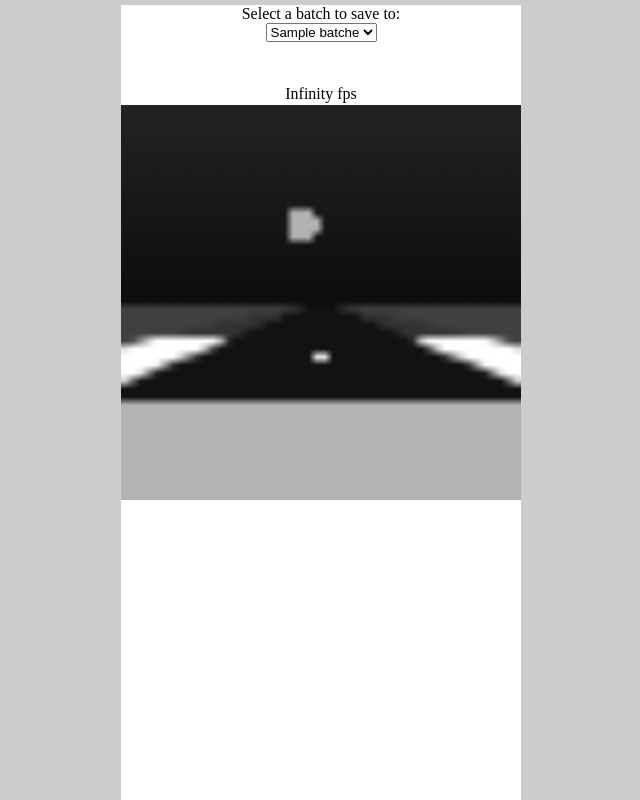
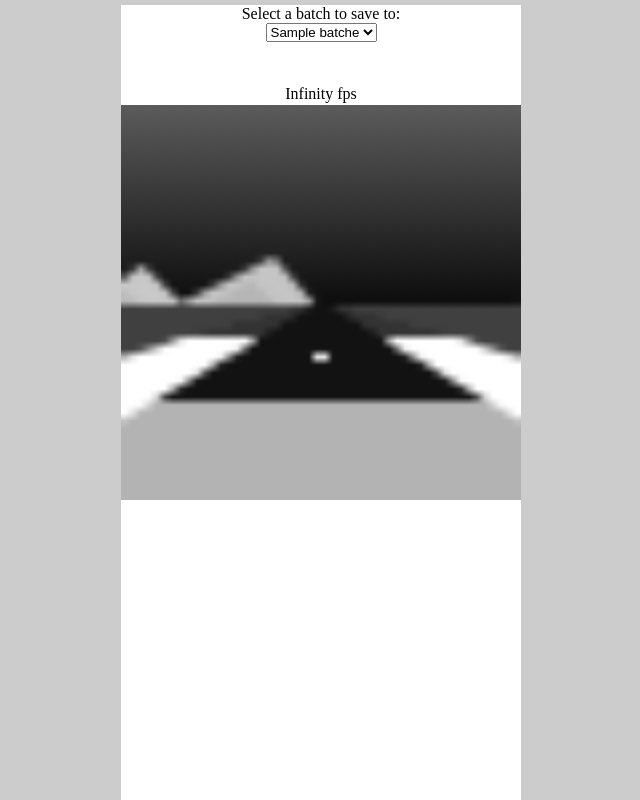
Before and after one commit to AndrewSamaha/MLRacer, a Flask app: page / in a window 1280 px wide. Shown: the whole page, without its empty margins (319-959 px from the left). Run offline with Flask 2, Linux system fonts and the light colour scheme; tables that the repository leaves empty or names only in its code hold one stand-in row (values such as "Sample post").

Commit message:
40 k model

```diff
--- a/app/static/game.js
+++ b/app/static/game.js
@@ -12,7 +12,7 @@
 const drawDistance = 800;            // how many road segments to draw in front of player
 const cameraDepth = 1;               // FOV of camera (1 / Math.tan((fieldOfView/2) * Math.PI/180))
 const roadSegmentLength = 100;       // length of each road segment
-const roadWidth = 200;               // how wide is road
+const roadWidth = 250;               // how wide is road
 const warningTrackWidth = 300;       // with of road plus warning track
 const dashLineWidth = 20;             // width of the dashed line in the road
 const maxPlayerX = 2e3;              // player can not move this far from center of road
@@ -92,7 +92,7 @@
             const difficulty = Math.min(1, i*roadSegmentLength/checkPointDistance/checkpointMaxDifficulty); // difficulty
 
             // randomize road settings
-            roadGenWidth = roadWidth*Random(1-difficulty*.7, 3-2*difficulty);        // road width
+            roadGenWidth = roadWidth;//*Random(1-difficulty*.7, 3-2*difficulty);        // road width
             roadGenWaveFrequencyX = Random(Lerp(difficulty, .01, .02));              // X frequency
             roadGenWaveFrequencyY = Random(Lerp(difficulty, .01, .03));              // Y frequency
             roadGenWaveScaleX = i > roadEnd ? 0 : Random(Lerp(difficulty, .2, .6));  // X scale
--- a/app/templates/index.html
+++ b/app/templates/index.html
@@ -38,16 +38,7 @@
     <body>
         <div>
             <div style='display: flex; justify-content:center;'>
-                <a href="/train">Teach the NN How to Play</a>
-                <div id=canvasdiv style="top:105px;position:absolute;">
-                    <canvas width="50px" height="50px" id=c style='touch-action:none;width:400px;height:400px;'></canvas>
-                </div>
-                <div style='display:none;position:absolute;margin:auto;top:550px;width:400px;height:400px;background-color:white;'>
-                    <img id=road style='position:absolute;left:60px;top:60px;transform:rotate(-90deg);'
-                        src="{{ url_for('static',filename='road.jpeg')}}"/>
-                    <img id=car style='position:absolute;left:40px;width:40px;height:40px;transform:rotate(-90deg);'
-                        src="{{ url_for('static',filename='car.jpeg')}}"/>
-                </div>
+
                 <div id=setparameters style='justify-content:center; position:absolute;top:5px;width:400px;height:90px;background-color:white;color:black'>
                     {% block content %}
                     <div style='display: flex; justify-content:center;'><label>Select a batch to save to:</label></div>
@@ -60,12 +51,26 @@
                     </div>
                     {% endblock content %}
                 </div>
-                <div id=parameters style='position:absolute;top:500px;width:400px;height:400px;background-color:white;color:black'></div>
+
                 <div style='position:absolute;top:85px;width:400px;height:20px;background-color:white;color:black'>
                     <div style='display: flex; justify-content:center;'>
                         <div id=fps></div>
                     </div>
                 </div>
+
+                <div id=canvasdiv style="top:105px;position:absolute;">
+                    <canvas width="50px" height="50px" id=c style='touch-action:none;width:400px;height:400px;'></canvas>
+                </div>
+
+                <div style='display:none;position:absolute;margin:auto;top:550px;width:400px;height:400px;background-color:white;'>
+                    <img id=road style='position:absolute;left:60px;top:60px;transform:rotate(-90deg);'
+                        src="{{ url_for('static',filename='road.jpeg')}}"/>
+                    <img id=car style='position:absolute;left:40px;width:40px;height:40px;transform:rotate(-90deg);'
+                        src="{{ url_for('static',filename='car.jpeg')}}"/>
+                </div>
+
+                <div id=parameters style='position:absolute;top:500px;width:400px;height:400px;background-color:white;color:black'></div>
+
             </div>
         </div>
         <script src="{{ url_for('static',filename='game.js')}}"></script>
```
Also changed, not shown: README.md, alpha.4layer.2-20pctdrop.rmsprop.mse.unnormalized.24krows.tdelta.100epochs.holdout.png (deleted), img/alpha.5layer.3-20pctdrop.rmsprop.mse.unnormalized.40krows.100epochs.png (added), 2 other files.
